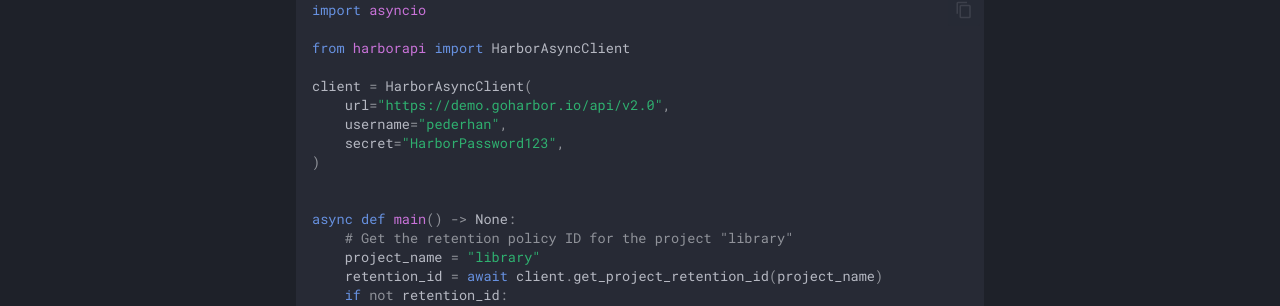
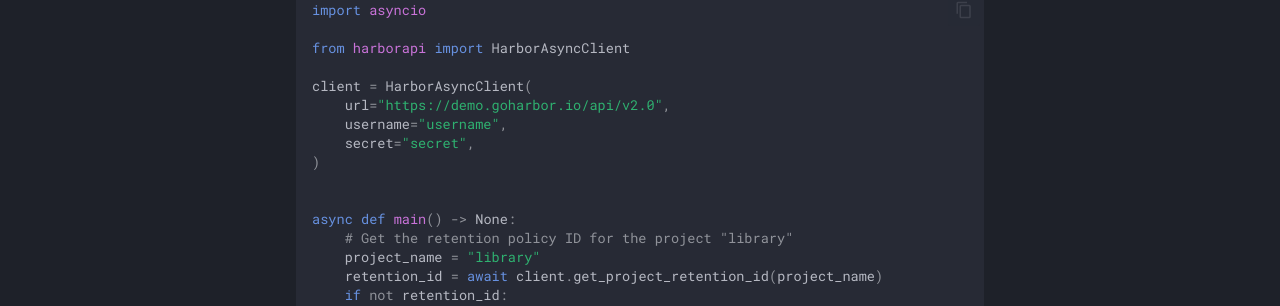
Before and after one commit to unioslo/harborapi, an MkDocs documentation site: the page built from docs/recipes/retention/get-retention.md, in a window 1280 px wide and 1016 px high. Shown: the part 423-729 px from the top of the window. Built offline with MkDocs 1.6.1 and Material for MkDocs 9.7.7, drawn with Linux system fonts in a browser that asks for light colours; comment, search, counter and statistics services are not loaded.

Commit message:
Fix retention example
Super serious data leakage!!!!!!!

```diff
--- a/docs/recipes/retention/get-retention.md
+++ b/docs/recipes/retention/get-retention.md
@@ -12,8 +12,8 @@
 
 client = HarborAsyncClient(
     url="https://demo.goharbor.io/api/v2.0",
-    username="pederhan",
-    secret="HarborPassword123",
+    username="username",
+    secret="secret",
 )
 
 
```
